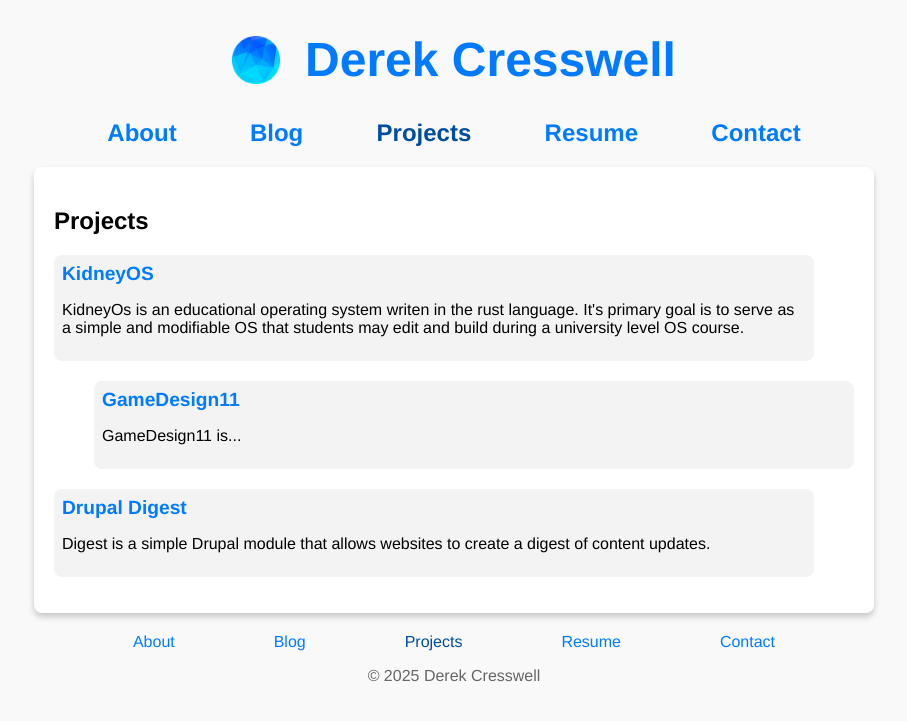
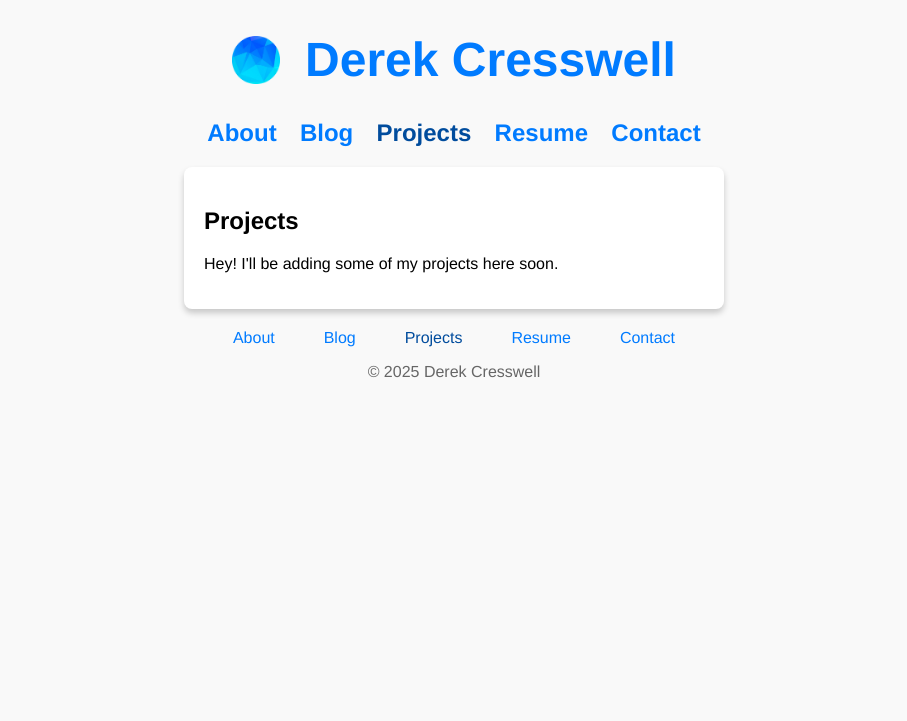
Before and after one commit to DerekCresswell/DerekCresswell.github.io, a Jekyll site: the page built from site/projects.html, in a window 1280 px wide. Shown: the top 721 px of the page, without its empty margins (186-1093 px from the left). Built offline with Jekyll 4.4.1, drawn with Linux system fonts in a browser that asks for light colours.

Commit message:
Misc cleanup

```diff
--- a/site/_data/projects.yml
+++ b/site/_data/projects.yml
@@ -12,3 +12,4 @@
   url: https://www.drupal.org/project/digest
 
 # Drupal Commerce / POS, Paradigm research and Lectures, ML synthesis research, personal research on education
+# merge with the info in the about page. I'd maybe like to render more unique content on the project page. Pictures and such.
--- a/site/_includes/navigation.html
+++ b/site/_includes/navigation.html
@@ -2,8 +2,7 @@
     <ul class="nav-links">
 		{% for item in site.data.navigation %}
 			<li>
-				<a
-					href="{{ item.link }}"
+				<a href="{{ item.link }}"
 					{% if page.url == item.link %}
 						class="active-link"
 					{% endif %}
--- a/site/index.html
+++ b/site/index.html
@@ -22,8 +22,8 @@ title: Homepage
                 {% break %}
             {% endfor %}
         </ul>
+        The rest of my posts can be found <a href="/blog">here</a>.
     {% endif %}
-    The rest of my posts can be found <a href="/blog">here</a>.
 </section>
 <section id="projects">
     <a href="/projects">
--- a/site/projects.html
+++ b/site/projects.html
@@ -3,6 +3,12 @@ layout: default
 title: Projects
 ---
 
+<p>
+    Hey!
+    I'll be adding some of my projects here soon.
+</p>
+
+<!--
 {% assign project_listings = "" | split: "" %}
 {% for project in site.data.projects %}
     {% capture project_listing_capture %}
@@ -12,6 +18,7 @@ title: Projects
 {% endfor %}
 
 {% include alternating_list.html
-    empty_message="No projects are listed right now. Check back soon..."
-    items=project_listings
+empty_message="No projects are listed right now. Check back soon..."
+items=project_listings
 %}
+-->
```
